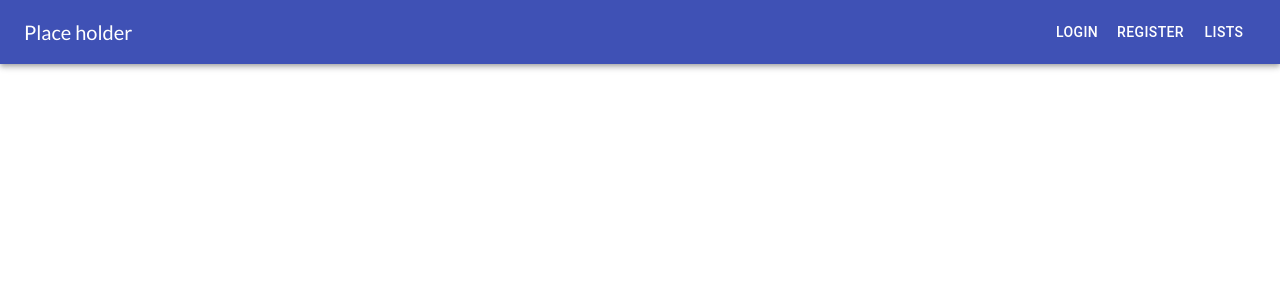
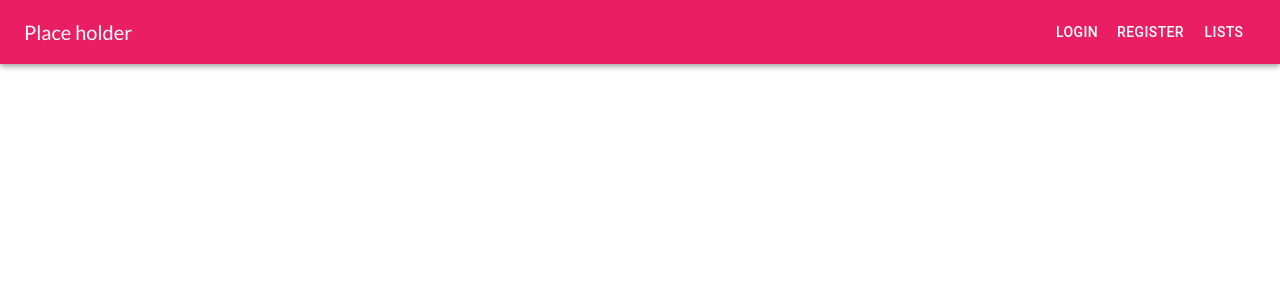
Before and after one commit to mkim871/ecom, a React (Create React App) app: page /lists/1 in a window 1280 px wide. Shown: the top 300 px of the page. Built offline with nearby package versions, Linux system fonts and the light colour scheme; no server answers; the database is empty.

Commit message:
[ENHANCEMENT] Theme update

```diff
--- a/src/_styles/theme.jsx
+++ b/src/_styles/theme.jsx
@@ -1,9 +1,9 @@
 const theme = {
   colors: {
-    primary: "#fd9334",
-    primary1: "#FFA759",
-    primary2: "#E57008",
-    secondary: '#FDBC34',
+    primary: "#e91e63",
+    primary1: "#ed4b82",
+    primary2: "#a31545",
+    secondary: '#ff1744',
     grey: "#95a5a6",
     blackGrey: "#333",
     darkerGrey: "#444",
--- a/src/components/carousel/carousel.css
+++ b/src/components/carousel/carousel.css
@@ -28,7 +28,7 @@
 }
 
 .thumbnail-container > li.slick-active {
-  border: 2px solid #fd9334;
+  border: 2px solid #e91e63;
   filter: none;
 }
 
--- a/src/containers/App/App.jsx
+++ b/src/containers/App/App.jsx
@@ -13,6 +13,16 @@ import * as ac from "../Auth/actions";
 import userService from "../../_services/user.service";
 import theme from "../../_styles/theme";
 import NavBar from "../NavBar/NavBar";
+
+import { createMuiTheme, ThemeProvider as MuiThemeProvider } from '@material-ui/core/styles';
+import {pink, red} from '@material-ui/core/colors';
+
+const muiTheme = createMuiTheme({
+  palette: {
+    primary: pink,
+    secondary: red,
+  },
+});
 
 class App extends Component {
   componentDidMount() {
@@ -34,6 +44,7 @@ class App extends Component {
     return (
       <React.Fragment>
         <ThemeProvider {...this.props} theme={theme}>
+          <MuiThemeProvider theme={muiTheme}>
           <Alert />
           <Router history={history}>
             <NavBar />
@@ -46,6 +57,7 @@ class App extends Component {
               <Route render={() => <div>Not found</div>}></Route>
             </Switch>
           </Router>
+          </MuiThemeProvider>
         </ThemeProvider>
       </React.Fragment>
     );
```
